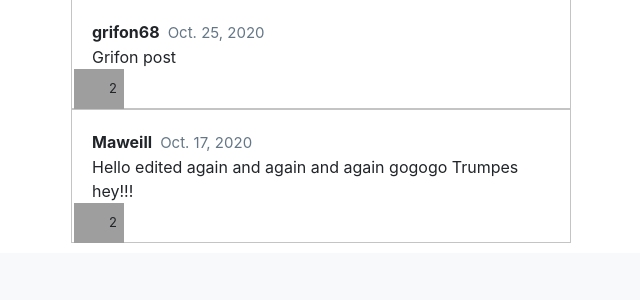
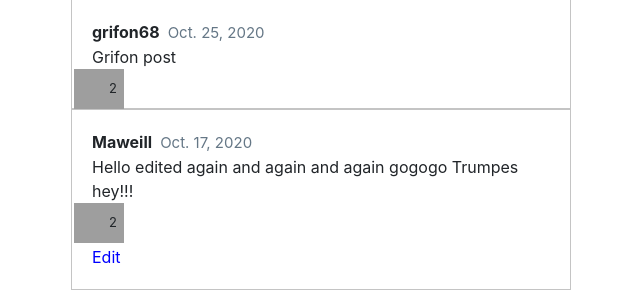
Before and after one commit to DuLovell/Project4, a Django app: page / in a window 1280 px wide. Shown: the part 598-898 px from the top of the page, without its empty margins (319-959 px from the left). Before the commit the page ends 841 px from the top, so only its background shows below. Run offline with Django 3.2, Linux system fonts and the light colour scheme; a user stored in the database is signed in; data comes from the database, SQL or seed files in the repository; both versions use the stored data as it was after the commit; some libraries are stand-ins or nearby versions; grey boxes are pictures that could not be loaded.

Commit message:
Add edit full func with single bug

```diff
--- a/network/network/static/network/inbox.js
+++ b/network/network/static/network/inbox.js
@@ -7,10 +7,49 @@ document.addEventListener('DOMContentLoaded', function() {
 		}
 	}
 
+	const posts_edit = document.querySelectorAll(".post-edit");
+	for (let i = 0; i < posts_edit.length; i++ ) {
+		posts_edit[i].onclick = function() {
+			posts_edit[i].disabled = true;
+			edit(posts_edit[i].parentNode);
+			posts_edit[i].disabled = false;
+		}
+	}
+
 	load_index();
 
 
 })
+
+function edit(post) {
+
+
+	const username = post.children[0].children[0].innerHTML;
+	var post_text = post.children[1].innerHTML;
+	var content = post.children[1];
+	const created_date = post.children[0].children[1].innerHTML;
+
+	content.innerHTML = `<textarea id="edit-area">${ content.innerHTML }</textarea>
+	<button style="position: absolute; margin: 24px 10px;" id="edit-btn">Edit</button>`;
+	document.getElementById("edit-btn").onclick = function() {
+		console.log(post.children[4]);
+		fetch('/edit_post', {
+			method: 'POST',
+			body: JSON.stringify({
+				username: username,
+				old_content: post_text,
+				new_content: document.querySelector("#edit-area").value,
+				created_date: created_date
+			})
+		})
+		.then(response => response.json())
+		.then(answer => {
+			content.innerHTML = answer;
+		})
+	}
+
+
+}
 
 function count_like(post) {
 	/*console.log(post.children[3]);*/
@@ -78,6 +117,7 @@ function load_index(request) {
 				document.querySelector('#create-post').onsubmit = function() {
 					create_post();
 				}
+
 			}
 			else {
 				document.querySelector('#new-post').style.display = 'none';
--- a/network/network/static/network/styles.css
+++ b/network/network/static/network/styles.css
@@ -54,6 +54,17 @@ a {
 	color: inherit;
 }
 
+#post-edit-btn {
+	color: blue;
+}
+#post-edit-btn:hover {
+	cursor: pointer;
+	text-decoration: underline;
+}
+.post-edit {
+	margin-top: 23px;
+
+}
 
 #post-created {
 	font-weight: normal;
--- a/network/network/templates/network/index.html
+++ b/network/network/templates/network/index.html
@@ -10,12 +10,14 @@
 {% endblock %}
 
 {% block body %}
+	{% if user.is_authenticated %}
 		<div id="new-post" onload="init();">
 			<form id="create-post">
 				<textarea id="new-post-content" name="content" placeholder="What's happening?" rows="1" autofocus></textarea><br>
 				<button id="new-post-btn" type="submit">Post</button>
 			</form>
 		</div>
+	{% endif %}
 	<br><hr>
     {% for post in posts %}
     	<div class="post">
@@ -27,6 +29,9 @@
     			<a href="/login"><div class="heart" tabindex="-1"></div></a>
     		{% endif %}
     		<p class="post-liked">{{ post.liked.all.count }}</p>
+    		{% if post.user == request.user %}
+    			<p class="post-edit"><span id="post-edit-btn">Edit</span></p>
+    		{% endif %}
     	</div>
     {% endfor %}
 {% endblock %}
--- a/network/network/urls.py
+++ b/network/network/urls.py
@@ -16,5 +16,6 @@ urlpatterns = [
     path("if_authenticated", views.if_authenticated, name="if_authenticated"),
     path("manage_like", views.manage_like, name="manage_like"),
     path("manage_follow", views.manage_follow, name="manage_follow"),
+    path("edit_post", views.edit_post, name="edit_post"),
 
 ]
--- a/network/network/views.py
+++ b/network/network/views.py
@@ -177,3 +177,19 @@ def profile(request, username):
         "is_followed": is_followed,
         "user_following": user_following,
         })
+
+@csrf_exempt
+def edit_post(request):
+    data = json.loads(request.body)
+
+    post_author = data.get("username", "")
+    new_content = data.get("new_content")
+    old_content = data.get("old_content")
+    post_created = data.get("created_date", "")
+
+    post = Post.objects.get(text=old_content)
+
+    post.text = new_content
+    post.save()
+
+    return JsonResponse(f"{new_content}", safe=False)
```
Also changed, not shown: network/db.sqlite3. Lines whose indentation alone changed are shown as unchanged.
